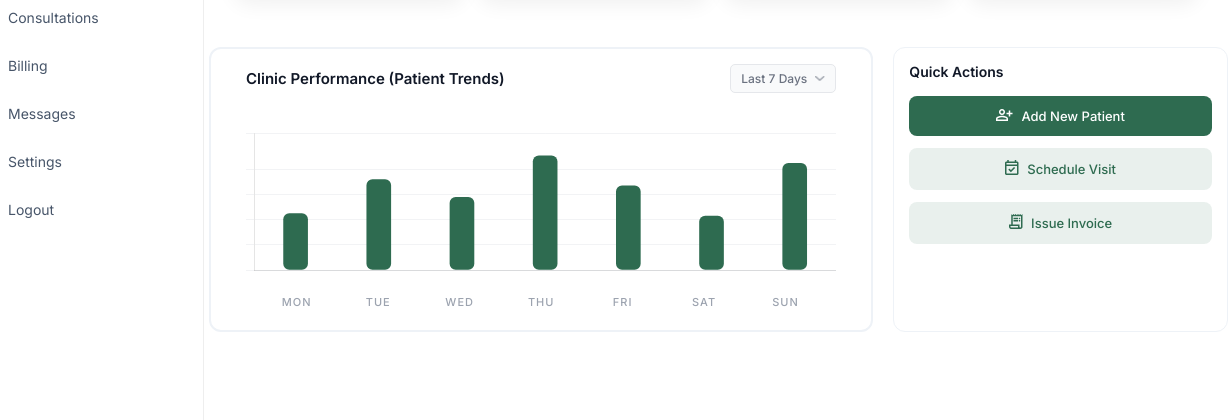
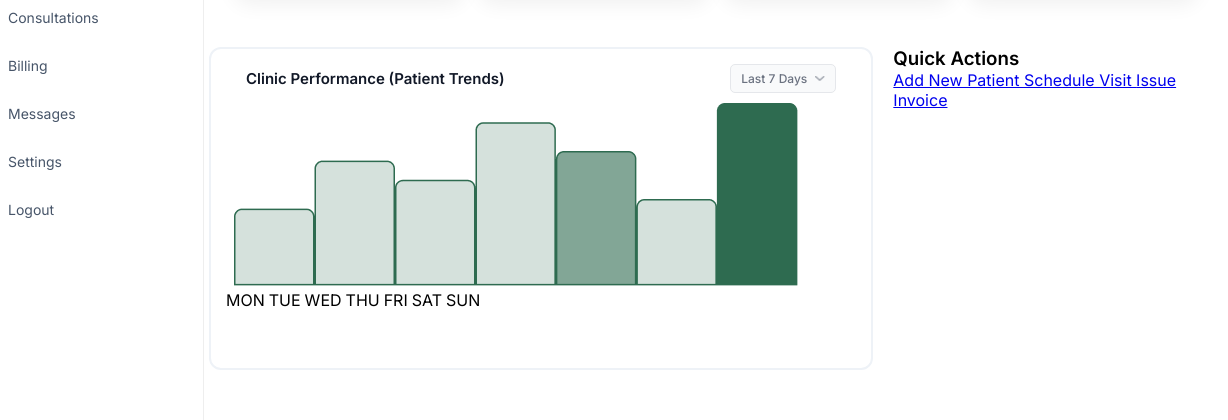
Before and after one commit to Abujuto-Health-Care-Center/Abujuto-Frontend-dev-section, a plain HTML site: page html/dashboard.html in a window 1280 px wide. Shown: the part 260-680 px from the top of the page, 52-1280 px from the left. Drawn offline with nearby package versions, Linux system fonts and the light colour scheme.

Commit message:
Revert "this update is for the dashboard. latest changes made"

```diff
--- a/css/dashboard-style.css
+++ b/css/dashboard-style.css
@@ -181,7 +181,6 @@ p, span, a {
   border-radius:15px;
   border:1px solid #e3e7eb;
   transition: box-shadow 0.2s ease;
-  transition: transform 0.2s ease, box-shadow 0.2s ease;
   min-height: 180px;
   height: 100%;
   box-shadow: 0 8px 20px rgba(0,0,0,0.06);
@@ -193,7 +192,6 @@ p, span, a {
 
 .card-section:hover{
   box-shadow:0 4px 12px rgba(0,0,0,0.05);
-  transform: translateY(-4px);
 }
 
 .card-top {
@@ -201,12 +199,6 @@ p, span, a {
   justify-content: space-between;
   align-items: center;
   margin-bottom: 10px;
-  transition: all 0.25s ease;
-}
-
-.card-top:hover{
-  transform: translateY(-2px);
-  filter: brightness(1.05);
 }
 
 .card-top img{
@@ -326,120 +318,5 @@ p, span, a {
 }
 
 .chart-container {
-  display: flex;
-  flex-direction: column;
-  height: 200px;
-  padding: 20px 10px 0;
-  gap: 12px;
-  margin-bottom: 12px;
+  height: 250px;
 }
-
-.chart-wrapper {
-  position: relative;
-  height: 160px;
-  width: 100%;
-  padding: 0 10px;
-}
-
-#clinicChart {
-  width: 100% !important;
-  height: 100% !important;
-}
-
-.days-container {
-  display: flex;
-  justify-content: space-between;
-  align-items: center;
-  padding: 0 20px;
-  width: 100%;
-  box-sizing: border-box;
-}
-
-.day-label {
-  flex: 1;
-  text-align: center;
-  font-size: 11px;
-  font-weight: 500;
-  color: #9ca3af;
-  text-transform: uppercase;
-  letter-spacing: 1px;
-  font-family: 'Inter', sans-serif;
-  min-width: 0;
-}
-
-/* Highlight today */
-.day-label.active {
-  color: #2E6B50;
-  font-weight: 600;
-}
-
-.quick-actions {
-  background: #fff;
-  padding: 15px;
-  border-radius: 12px;
-  border: 1px solid #eef2f7;
-  display: flex;
-  flex-direction: column;
-  gap: 12px;
-}
-
-.quick-actions h3 {
-  font-size: 14px;
-  font-weight: 600;
-  color: #111827;
-  margin: 0 0 4px;
-}
-
-.quick-action-btn {
-  display: flex;
-  align-items: center;
-  justify-content: center;
-  gap: 8px;
-  width: 100%;
-  padding: 12px 16px;
-  border: none;
-  border-radius: 8px;
-  background: #2E6B50;
-  color: #ffffff;
-  font-size: 13px;
-  font-weight: 500;
-  font-family: 'Inter', sans-serif;
-  cursor: pointer;
-  transition: background-color 0.2s ease, transform 0.1s ease;
-  text-decoration: none;
-}
-
-.quick-action-button {
-  display: flex;
-  align-items: center;
-  justify-content: center;
-  gap: 8px;
-  width: 100%;
-  padding: 12px 16px;
-  border: none;
-  border-radius: 8px;
-  background: #2E6B501A;
-  color: #2E6B50;
-  font-size: 13px;
-  font-weight: 500;
-  font-family: 'Inter', sans-serif;
-  cursor: pointer;
-  transition: background-color 0.2s ease, transform 0.1s ease;
-  text-decoration: none;
-}
-
-.quick-action-btn:hover {
-  background: #334f43;
-}
-
-.quick-action-button:hover {
-  background: #90a29a1a;
-
-}
-
-.quick-action-btn:active {
-  transform: scale(0.98);
-}
-.quick-action-button:active {
-  transform: scale(0.98);
-}
--- a/html/dashboard.html
+++ b/html/dashboard.html
@@ -5,9 +5,9 @@
 	<meta name="viewport" content="width=device-width, initial-scale=1.0">
 	<script src="https://cdn.jsdelivr.net/npm/@phosphor-icons/web@2.1.2"></script>
    <script src="https://cdn.jsdelivr.net/npm/chart.js"></script>
-   <title>Abujuto Health Care</title>
+   <link rel="stylesheet" href="../css/dashboard-style.css">
+	<title>Abujuto Health Care</title>
     <link rel="preconnect" href="https://fonts.googleapis.com">
-    <link rel="stylesheet" href="../css/dashboard-style.css">
     <link rel="preconnect" href="https://fonts.gstatic.com" crossorigin>
     <link href="https://fonts.googleapis.com/css2?family=Inter:wght@400;500;600;700&display=swap" rel="stylesheet">
     <link rel="stylesheet" href="../css/sidebar.css">
@@ -106,18 +106,15 @@
                   </div>
                  </div>
                  <div class="chart-container">
-                   <!-- <img src="../assets/icons/assets/icons/Container.png" alt="contianer"> -->
-                    <div class="chart-wrapper">
-                      <canvas id="clinicChart"></canvas>
-                    </div>
+                   <img src="../assets/icons/assets/icons/Container.png" alt="contianer">
                    <div class="days-container">
-                     <span class="day-label">MON</span>
-                     <span class="day-label">TUE</span>
-                     <span class="day-label">WED</span>
-                     <span class="day-label">THU</span>
-                     <span class="day-label">FRI</span>
-                     <span class="day-label">SAT</span>
-                     <span class="day-label">SUN</span>
+                     <span>MON</span>
+                     <span>TUE</span>
+                     <span>WED</span>
+                     <span>THU</span>
+                     <span>FRI</span>
+                     <span>SAT</span>
+                     <span>SUN</span>
                    </div>
                  </div>
                 </div>
@@ -127,127 +124,19 @@
                  <div class="quick-actions">
                     <h3>Quick Actions</h3>
                     <a href="#" class="quick-action-btn">
-                     <div class="quick-img">
-                       <img src="../assets/icons/assets/icons/add patient.png" alt="add-patient">
-                     </div>
                      Add New Patient
                     </a>
-                    <a href="#" class="quick-action-button">
-                     <div class="quick-img">
-                       <img src="../assets/icons/assets/icons/schedule.png" alt="schedule-visit">
-                     </div>
+                    <a href="#" class="quick-action-btn">
                      Schedule Visit
                     </a>
-                    <a href="#" class="quick-action-button">
-                     <div class="quick-img">
-                       <img src="../assets/icons/assets/icons/spreadsheet.png" alt="issue-invoice">
-                     </div>
+                    <a href="#" class="quick-action-btn">
                      Issue Invoice
                     </a>
                  </div>
-              <!-- Right-side-container-end -->
+
            </section>
-
-
       </main>
     </div>
-
-
-    <!-- Chart.js Initialization Script -->
-<script>
-document.addEventListener('DOMContentLoaded', function() {
-  const ctx = document.getElementById('clinicChart').getContext('2d');
-
-  // Chart Data - Replace with real API data later
-  const patientData = [45, 72, 58, 91, 67, 43, 85];
-  const days = ['MON', 'TUE', 'WED', 'THU', 'FRI', 'SAT', 'SUN'];
-
-  // Find max value for proper scaling
-  const maxValue = Math.max(...patientData) * 1.2;
-
-  // Create the chart
-  const clinicChart = new Chart(ctx, {
-    type: 'bar',
-    data: {
-      labels: days,
-      datasets: [{
-        label: 'Patients',
-        data: patientData,
-        backgroundColor: '#2E6B50',
-        borderRadius: 6,
-        borderSkipped: false,
-        barThickness: 24,
-        maxBarThickness: 48,
-      }]
-    },
-    options: {
-      responsive: true,
-      maintainAspectRatio: false,
-      animation: {
-        duration: 1000,
-        easing: 'easeOutQuart'
-      },
-      plugins: {
-        legend: { display: false },
-        tooltip: {
-          enabled: true,
-          backgroundColor: 'rgba(30, 41, 59, 0.9)',
-          titleColor: '#fff',
-          bodyColor: '#fff',
-          padding: 12,
-          displayColors: false,
-          callbacks: {
-            label: function(context) {
-              return `${context.parsed.y} patients`;
-            }
-          }
-        }
-      },
-      scales: {
-        y: {
-          beginAtZero: true,
-          max: maxValue,
-          grid: {
-            display: true,
-            color: 'rgba(229, 231, 235, 0.5)',
-            drawBorder: false
-          },
-          ticks: {
-            display: false // Hide y-axis numbers for cleaner look
-          }
-        },
-        x: {
-          grid: {
-            display: false,
-            drawBorder: false
-          },
-          ticks: {
-            display: false // Hide default x-axis labels (we use custom ones)
-          }
-        }
-      },
-      layout: {
-        padding: {
-          top: 10,
-          bottom: 5
-        }
-      }
-    }
-  });
-
-  // Optional: Add click interaction
-  ctx.canvas.onclick = function(event) {
-    const activePoints = clinicChart.getElementsAtEventForMode(event, 'nearest', { intersect: true }, true);
-    if (activePoints.length > 0) {
-      const index = activePoints[0].index;
-      const day = days[index];
-      const value = patientData[index];
-      console.log(`Clicked: ${day} - ${value} patients`);
-      // Add your logic here (modal, API call, etc.)
-    }
-  };
-});
-</script>
     <script type="module" src="../js/dashhboard.js/dashboard.js"></script>
 </body>
 </html>
```
Also changed, not shown: assets/icons/assets/icons/add patient.png (deleted), assets/icons/assets/icons/schedule.png (deleted), assets/icons/assets/icons/spreadsheet.png (deleted), js/dashhboard.js/dashboard.js (line endings or trailing spaces).
